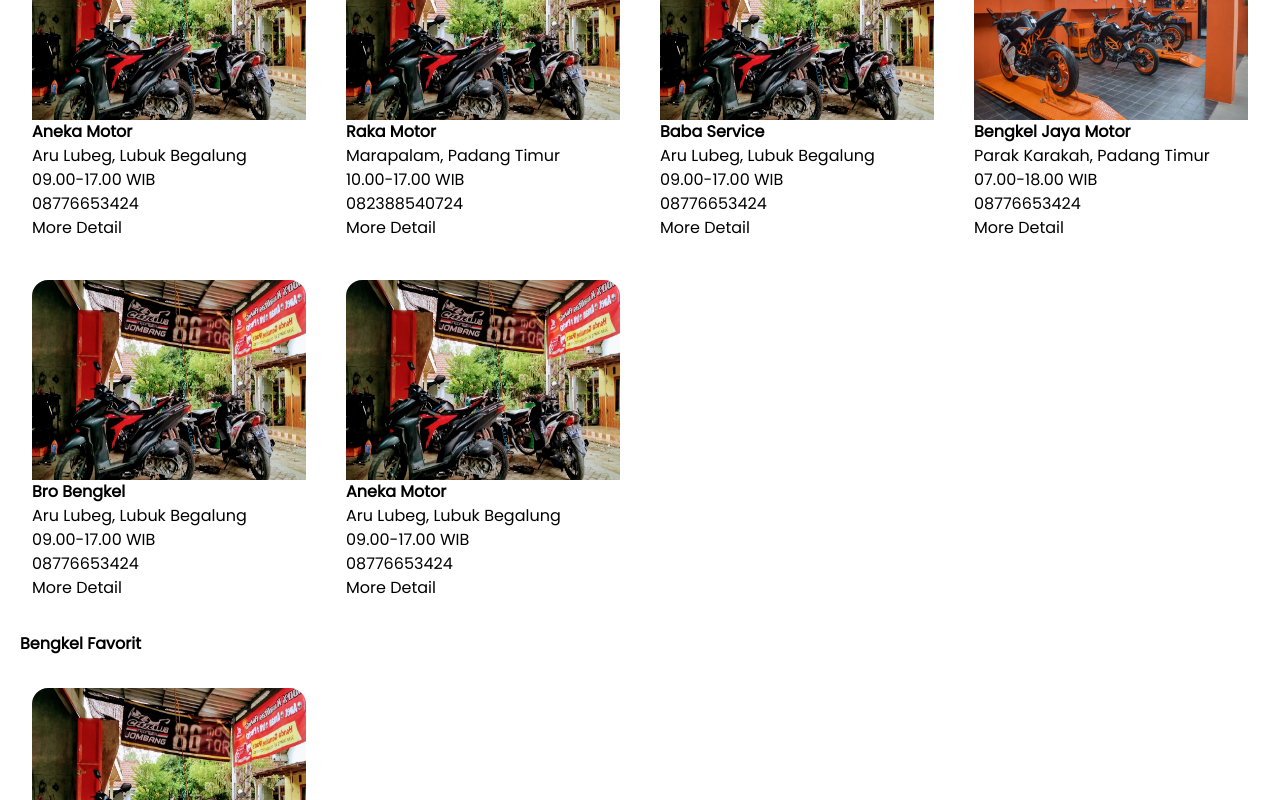
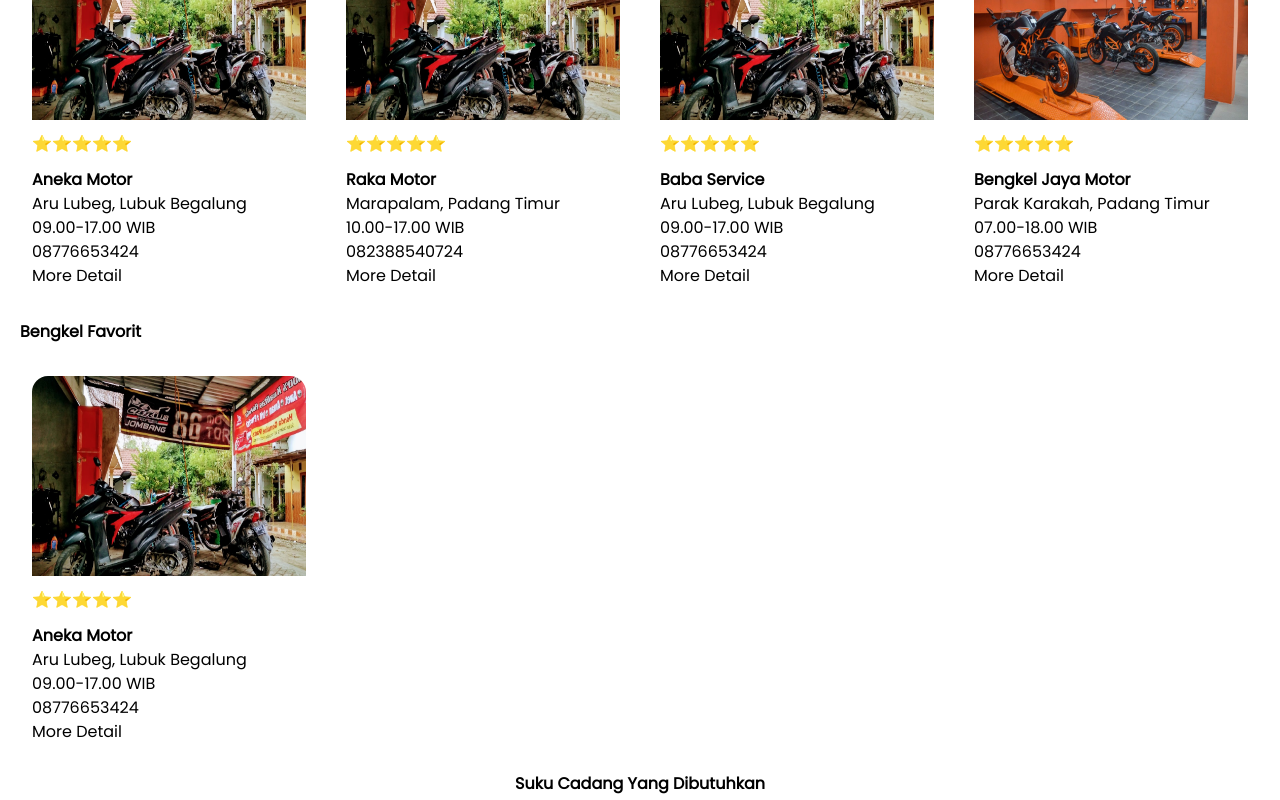
Before and after one commit to jimmywiraarbaa/capy-project, a React (Vite) app: page / in a window 1280 px wide. Shown: the part 1860-2660 px from the top of the page. Built offline with nearby package versions, Linux system fonts and the light colour scheme.

Commit message:
RekomendasiBengkel Update lagi

```diff
--- a/src/components/RekomendasiBengkel/RekomendasiBengkel.jsx
+++ b/src/components/RekomendasiBengkel/RekomendasiBengkel.jsx
@@ -20,7 +20,8 @@ function RekomendasiBengkel() {
               alt="..."
             />
             <div className="card-body">
-              <h5 className="card-title">
+              <p className="mt-3">⭐⭐⭐⭐⭐</p>
+              <h5 className="card-title mt-3">
                 <b>Aneka Motor</b>
               </h5>
               <p className="card-text">
@@ -49,7 +50,8 @@ function RekomendasiBengkel() {
               alt="..."
             />
             <div className="card-body">
-              <h5 className="card-title">
+              <p className="mt-3">⭐⭐⭐⭐⭐</p>
+              <h5 className="card-title mt-3">
                 <b>Raka Motor</b>
               </h5>
               <p className="card-text">
@@ -78,7 +80,8 @@ function RekomendasiBengkel() {
               alt="..."
             />
             <div className="card-body">
-              <h5 className="card-title">
+              <p className="mt-3">⭐⭐⭐⭐⭐</p>
+              <h5 className="card-title mt-3">
                 <b>Baba Service</b>
               </h5>
               <p className="card-text">
@@ -107,71 +110,14 @@ function RekomendasiBengkel() {
               alt="..."
             />
             <div className="card-body">
-              <h5 className="card-title">
+              <p className="mt-3">⭐⭐⭐⭐⭐</p>
+              <h5 className="card-title mt-3">
                 <b>Bengkel Jaya Motor </b>
               </h5>
               <p className="card-text">
                 <ul>
                   <li>Parak Karakah, Padang Timur</li>
                   <li>07.00-18.00 WIB</li>
-                  <li>08776653424</li>
-                </ul>
-              </p>
-              <a
-                href="#"
-                className="btn btn-primary"
-                style={{ borderRadius: "20px", alignItems: "right" }}
-              >
-                More Detail
-              </a>
-            </div>
-          </div>
-        </div>
-        <div className="col-span-1 g-3 p-3">
-          <div className="card">
-            <img
-              src="./assets/bengkel5.jpg"
-              className="card-img-top"
-              style={{ height: "200px", borderRadius: "16px 16px 0 0" }}
-              alt="..."
-            />
-            <div className="card-body">
-              <h5 className="card-title">
-                <b>Bro Bengkel</b>
-              </h5>
-              <p className="card-text">
-                <ul>
-                  <li>Aru Lubeg, Lubuk Begalung</li>
-                  <li>09.00-17.00 WIB</li>
-                  <li>08776653424</li>
-                </ul>
-              </p>
-              <a
-                href="#"
-                className="btn btn-primary"
-                style={{ borderRadius: "20px", alignItems: "right" }}
-              >
-                More Detail
-              </a>
-            </div>
-          </div>
-        </div>
-        <div className="col-span-1 g-3 p-3">
-          <div className="card">
-            <img
-              src="./assets/bengkel5.jpg"
-              className="card-img-top"
-              style={{ height: "200px", borderRadius: "16px 16px 0 0" }}
-              alt="..."
-            />
-            <div className="card-body">
-              <h5 className="card-title">
-                <b>Aneka Motor</b>
-              </h5>
-              <p className="card-text">
-                <ul>
-                  <li>Aru Lubeg, Lubuk Begalung</li>
-                  <li>09.00-17.00 WIB</li>
                   <li>08776653424</li>
                 </ul>
               </p>
@@ -201,9 +147,11 @@ function RekomendasiBengkel() {
               alt="..."
             />
             <div className="card-body">
-              <h5 className="card-title">
+              <p className="mt-3">⭐⭐⭐⭐⭐</p>
+              <h5 className="card-title mt-3">
                 <b>Aneka Motor</b>
               </h5>
+
               <p className="card-text">
                 <ul>
                   <li>Aru Lubeg, Lubuk Begalung</li>
```
